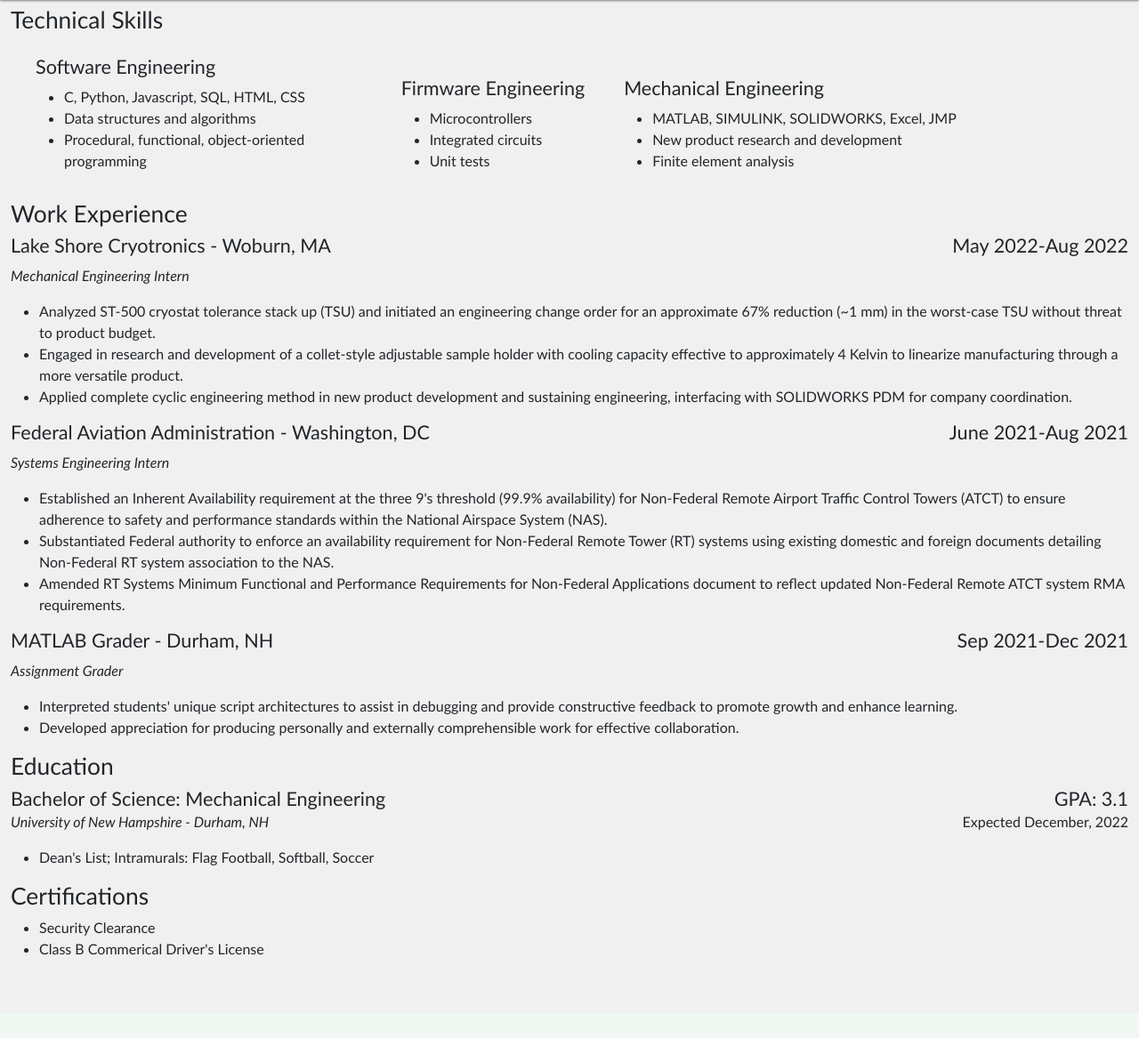
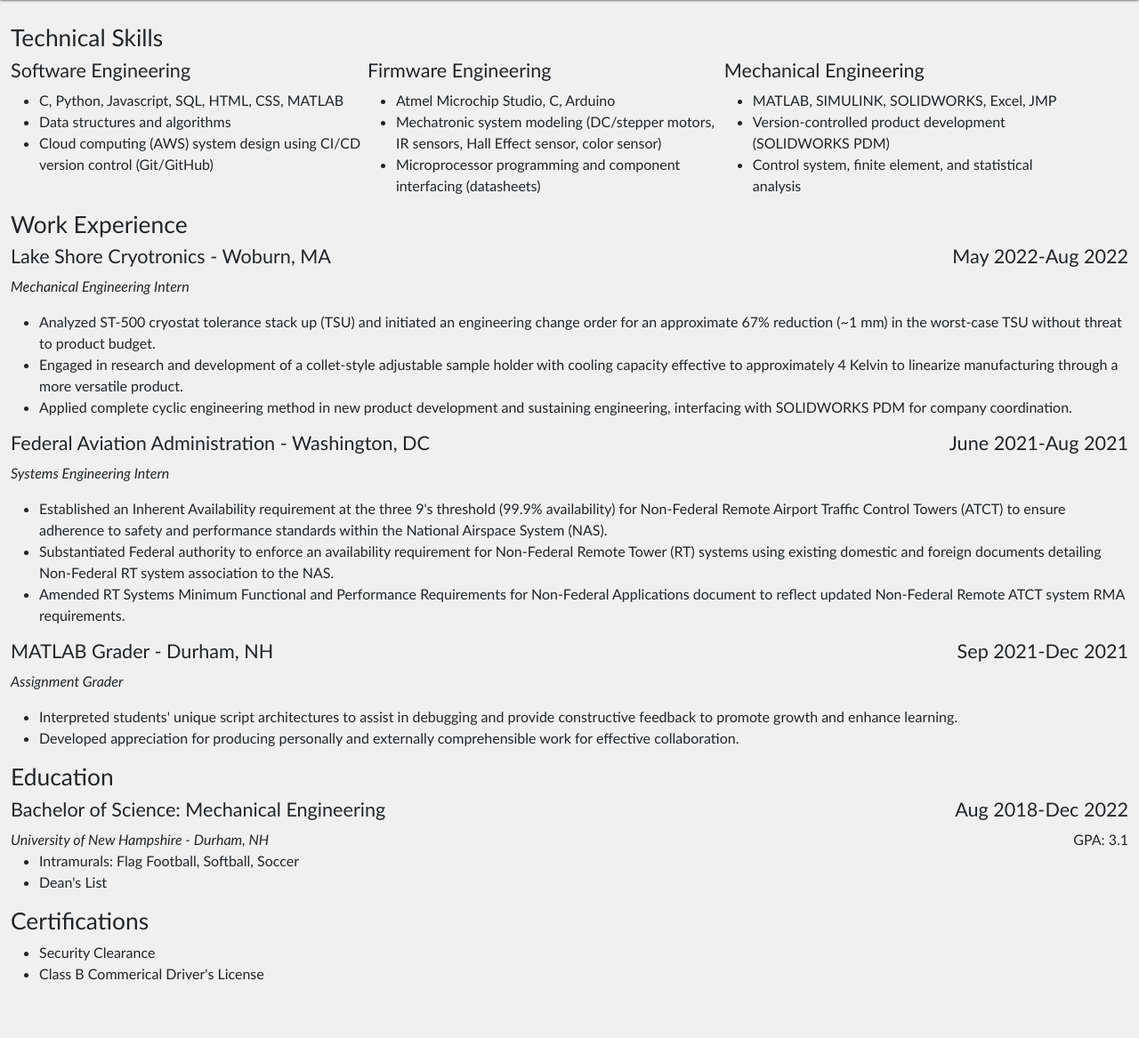
Before and after one commit to davidluby/website, a Flask app: page /resume.html in a window 1280 px wide. Shown: the part 53-1220 px from the top of the page at 89% size. Before the commit the page ends 1127 px from the top, so only its background shows below. Run offline with Flask 2, Linux system fonts and the light colour scheme.

Commit message:
final cleanup on html/css, mobile compatability, corrected content

```diff
--- a/static/css/main.css
+++ b/static/css/main.css
@@ -7,59 +7,43 @@
     font-size: 100%;
     font-family: "Segoe UI Variable", "Trebuchet MS", Arial, Helvetica, sans-serif, "Times New Roman";
 }
-@media only screen and (min-width: 900px){
+@media screen and (max-width: 950px){
     #body-back {
-        margin-top: 7.5vh;
+        margin-top: 10vh;
         margin-bottom: 7.5vh;
         background-color:rgb(240, 240, 240);
     }
+    .alignleft {
+		float: none;
+	}
+	.alignright {
+		float: none;
+	}
 }
-@media only screen and (min-width: 600px) and (max-width: 899px){
+@media screen and (min-width: 950px){
     #body-back {
-        margin-top: 7.5vh;
+        margin-top: 10vh;
         margin-bottom: 7.5vh;
         background-color:rgb(240, 240, 240);
     }
+    /* side by sides */
+    .sb-two {
+        display: inline-block;
+        max-width: 49%;
+        min-width: 35%;
+    }
+    .sb-three {
+        display: inline-block;
+        max-width: 31vw;
+        min-width: 31vw;
+    }
+    .alignleft {
+		float: left;
+	}
+	.alignright {
+		float: right;
+	}
 }
-@media only screen and (min-width: 500px) and (max-width: 599px){
-    #body-back {
-        margin-top: 7.5vh;
-        margin-bottom: 7.5vh;
-        background-color:rgb(240, 240, 240);
-    }
-}
-@media only screen and (min-width: 400px) and (max-width: 499px){
-    #body-back {
-        margin-top: 7.5vh;
-        margin-bottom: 7.5vh;
-        background-color:rgb(240, 240, 240);
-    }
-}
-@media only screen and (max-width: 399px){
-    #body-back {
-        margin-top: 7.5vh;
-        margin-bottom: 7.5vh;
-        background-color:rgb(240, 240, 240);
-    }
-}
-a {
-    /*border: 3px solid pink;*/
-    text-decoration: none;
-}
-p {
-    font-size: 1rem;
-}
-h1 {
-    font-size: 1.65rem;
-}
-h2 {
-    font-size: 1.35rem;
-}
-.inline:hover {
-    text-decoration: underline;
-    color: #009dff;
-}
-
 
 
 
@@ -104,6 +88,27 @@
 
 
 
+/* core elements */
+a {
+    /*border: 3px solid pink;*/
+    text-decoration: none;
+}
+p {
+    font-size: 1rem;
+}
+h1 {
+    font-size: 1.65rem;
+}
+h2 {
+    font-size: 1.35rem;
+}
+.inline:hover {
+    text-decoration: underline;
+    color: #009dff;
+}
+
+
+
 /* general */
 .indent {
     text-indent: .2rem;
@@ -138,23 +143,6 @@
 }
 
 
-@media screen and (min-width: 900px){
-/* side by sides */
-    .sb-two {
-        display: inline-block;
-        max-width: 49%;
-        min-width: 35%;
-    }
-    .sb-three {
-        display: inline-block;
-        padding: 1rem;
-        max-width: 33%;
-        min-width: 20%;
-    }
-
-}
-
-
 /* debugging */
 .d1 {
     border: 1px solid green;
@@ -166,10 +154,10 @@
     border: 1px solid rgb(2, 0, 128);
 }
 body {
-    /*border: 3px solid rgb(128, 15, 0);*/
+    /*border: 1px solid rgb(128, 15, 0);*/
 }
 div {
-    /*border: 2px solid rgb(0, 110, 255);*/
+    /*border: 1px solid rgb(0, 110, 255);*/
 }
 ul {
     /*border: 3px solid blue;*/
--- a/static/css/resume.css
+++ /dev/null
@@ -1,9 +0,0 @@
-/* this document houses resume-specific css styling*/
-
-/* class definitions*/
-.alignleft {
-	float: left;
-}
-.alignright {
-	float: right;
-}
--- a/templates/firmware/timer.html
+++ b/templates/firmware/timer.html
@@ -5,11 +5,11 @@
 {% endblock %}
 
 {% block head %}
-    <link rel="stylesheet" href="/static/css/micro.css">
+
 {% endblock %}
 
 {% block content %}
-    <div class="tile">
+    <div>
         <h1>
             Timer Function
         </h1>
--- a/templates/mechanical/controls.html
+++ b/templates/mechanical/controls.html
@@ -5,11 +5,11 @@
 {% endblock %}
 
 {% block head %}
-    <link rel="stylesheet" href="/static/css/micro.css">
+
 {% endblock %}
 
 {% block content %}
-    <div class="tile">
+    <div>
         <h1>
             Control Systems
         </h1>
--- a/templates/mechanical/fea.html
+++ b/templates/mechanical/fea.html
@@ -5,11 +5,11 @@
 {% endblock %}
 
 {% block head %}
-    <link rel="stylesheet" href="/static/css/micro.css">
+
 {% endblock %}
 
 {% block content %}
-    <div class="tile">
+    <div>
         <h1>
             Finite Element Analysis
         </h1>
--- a/templates/mechanical/fourier.html
+++ b/templates/mechanical/fourier.html
@@ -5,11 +5,11 @@
 {% endblock %}
 
 {% block head %}
-    <link rel="stylesheet" href="/static/css/micro.css">
+
 {% endblock %}
 
 {% block content %}
-    <div class="tile">
+    <div>
         <h1>
             Fourier Transform
         </h1>
--- a/templates/resume.html
+++ b/templates/resume.html
@@ -10,44 +10,44 @@
 
 {% block content %}
 <!--technical skills-->
-    <div class="sb-mar-res-top tile">
+    <div>
         <h1>
             Technical Skills
         </h1>
-        <div class="sb-parent container-fluid">
-            <div class="sb-three pad-strip" id="vert-align" align="left">
+        <div>
+            <div class="sb-three ytop">
                 <h2>
                     Software Engineering
                 </h2>
                 <ul>
                     <li>
-                        C, Python, Javascript, SQL, HTML, CSS
+                        C, Python, Javascript, SQL, HTML, CSS, MATLAB
                     </li>
                     <li>
                         Data structures and algorithms
                     </li>
                     <li>
-                        Procedural, functional, object-oriented programming
+                        Cloud computing (AWS) system design using CI/CD version control (Git/GitHub)
                     </li>
                 </ul>
             </div>
-            <div class="sb-three pad-strip" id="vert-align" align="left">
+            <div class="sb-three ytop">
                 <h2>
                     Firmware Engineering
                 </h2>
                 <ul>
                     <li>
-                        Microcontrollers
+                        Atmel Microchip Studio, C, Arduino
                     </li>
                     <li>
-                        Integrated circuits
+                        Mechatronic system modeling (DC/stepper motors, IR sensors, Hall Effect sensor, color sensor)
                     </li>
                     <li>
-                        Unit tests
+                        Microprocessor programming and component interfacing (datasheets)
                     </li>
                 </ul>
             </div>
-            <div class="sb-three pad-strip" id="vert-align" align="left">
+            <div class="sb-three ytop">
                 <h2>
                     Mechanical Engineering
                 </h2>
@@ -56,23 +56,24 @@
                         MATLAB, SIMULINK, SOLIDWORKS, Excel, JMP
                     </li>
                     <li>
-                        New product research and development
+                        Version-controlled product development (SOLIDWORKS PDM)
                     </li>
                     <li>
-                        Finite element analysis
+                        Control system, finite element, and statistical analysis
                     </li>
                 </ul>
             </div>
         </div>
     </div>
 <!--work experience-->
-    <div class="sb-mar-res-top tile">
+    <div>
         <h1>
             Work Experience
         </h1>
         <div>
             <h2>
-                <span class="alignleft">Lake Shore Cryotronics - Woburn, MA</span><span class="alignright">May 2022-Aug 2022</span>
+                <div class="alignleft">Lake Shore Cryotronics - Woburn, MA</div>
+                <div class="alignright">May 2022-Aug 2022</div>
                 <div style="clear: both;"></div>
             </h2>
             <p><i>Mechanical Engineering Intern</i>
@@ -95,7 +96,8 @@
 
         <div>
             <h2>
-                <span class="alignleft">Federal Aviation Administration - Washington, DC</span><span class="alignright">June 2021-Aug 2021</span>
+                <div class="alignleft">Federal Aviation Administration - Washington, DC</div>
+                <div class="alignright">June 2021-Aug 2021</div>
                 <div style="clear: both;"></div>
             </h2>
             <p><i>Systems Engineering Intern</i>
@@ -120,7 +122,8 @@
 
         <div>
             <h2>
-                <span class="alignleft">MATLAB Grader - Durham, NH</span><span class="alignright">Sep 2021-Dec 2021</span>
+                <div class="alignleft">MATLAB Grader - Durham, NH</div>
+                <div class="alignright">Sep 2021-Dec 2021</div>
                 <div style="clear: both;"></div>
             </h2>
             <p><i>Assignment Grader</i>
@@ -138,28 +141,31 @@
         </div>
     </div>
 <!--education-->
-    <div class="sb-mar-res-top tile">
+    <div>
     <h1>
         Education
     </h1>
     <div>
         <h2>
-            <span class="alignleft">Bachelor of Science: Mechanical Engineering</span><span class="alignright">GPA: 3.1</span>
+            <div class="alignleft">Bachelor of Science: Mechanical Engineering</div>
+            <div class="alignright">Aug 2018-Dec 2022</div>
+            <div style="clear: both;"></div>
         </h2>
-        <div style="clear: both;"></div>
-        <p class="alignleft"><i>University of New Hampshire - Durham, NH</i>
-        </p>
-        <p class="alignright">Expected December, 2022</p>
+        <div class="alignleft"><i>University of New Hampshire - Durham, NH</i></div>
+        <div class="alignright">GPA: 3.1</div>
         <div style="clear: both;"></div>
         <ul>
             <li>
-                Dean's List; Intramurals: Flag Football, Softball, Soccer
+                Intramurals: Flag Football, Softball, Soccer
+            </li>
+            <li>
+                Dean's List
             </li>
         </ul>
     </div>
     </div>
 <!--certifications-->
-    <div class="sb-mar-res-top tile">
+    <div>
         <h1>
             Certifications
         </h1>
--- a/templates/skeleton.html
+++ b/templates/skeleton.html
@@ -38,8 +38,7 @@
             <!--container for buttons-->
             <div class="container-fluid">
 
-                <!--home/brand logo-->
-                <a class = "navbar-brand logo" href="/"></a>
+
 
                 <!--hamburger menu for condensed view-->
                 <button class="navbar-toggler" type="button" data-bs-toggle="collapse"
@@ -48,8 +47,12 @@
                     <span class="navbar-toggler-icon"> </span>
                 </button>
 
+                <!--home/brand logo-->
+                <a class = "navbar-brand logo nav-link active" href="/"></a>
+
                 <!--bulk bar-->
                 <div class="collapse navbar-collapse" id="navbarSupportedContent">
+
                     <ul class="navbar-nav me-auto mb-lg-0">
 
                         <!--resume-->
--- a/templates/software/big.html
+++ b/templates/software/big.html
@@ -5,11 +5,11 @@
 {% endblock %}
 
 {% block head %}
-    <link rel="stylesheet" href="/static/css/micro.css">
+
 {% endblock %}
 
 {% block content %}
-    <div class="tile">
+    <div>
         <h1>
             Big-O Notation
         </h1>
--- a/templates/software/fft.html
+++ b/templates/software/fft.html
@@ -5,11 +5,11 @@
 {% endblock %}
 
 {% block head %}
-    <link rel="stylesheet" href="/static/css/micro.css">
+
 {% endblock %}
 
 {% block content %}
-    <div class="tile">
+    <div>
         <h1>
             Fast Fourier Transform Algorithm
         </h1>
--- a/templates/software/fifo.html
+++ b/templates/software/fifo.html
@@ -5,11 +5,11 @@
 {% endblock %}
 
 {% block head %}
-    <link rel="stylesheet" href="/static/css/micro.css">
+
 {% endblock %}
 
 {% block content %}
-    <div class="tile">
+    <div>
         <h1>
             First In, First Out Algorithm
         </h1>
```
Also changed, not shown: static/css/home.css (+2 -7 lines), static/css/micro.css (+4 -9 lines), templates/firmware/micro.html (+35 -51 lines), templates/home.html (+4 -9 lines), static/images/arduino.jpg (renamed from static/images/conf.jpg), static/images/scroll.png (deleted).
